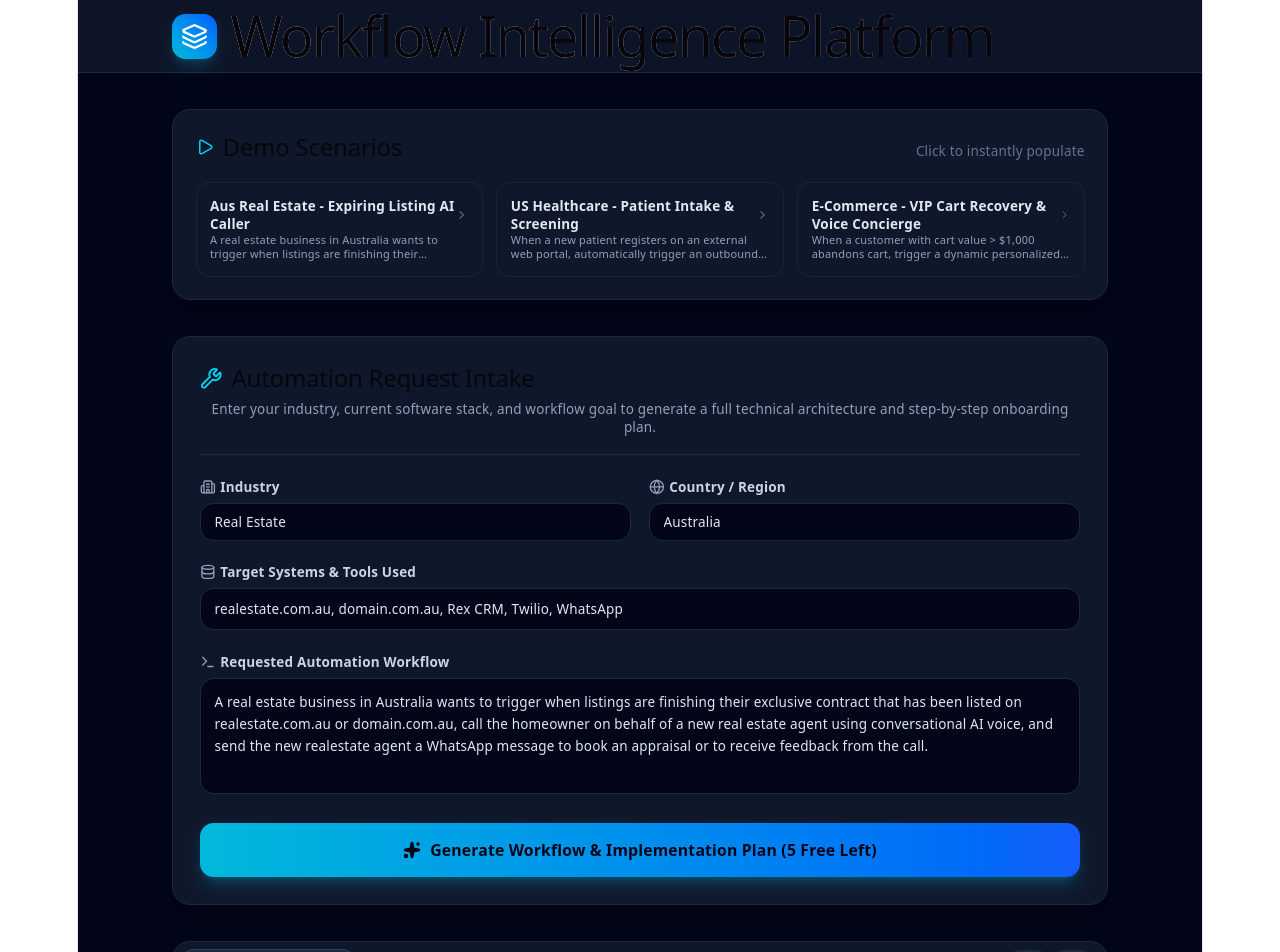
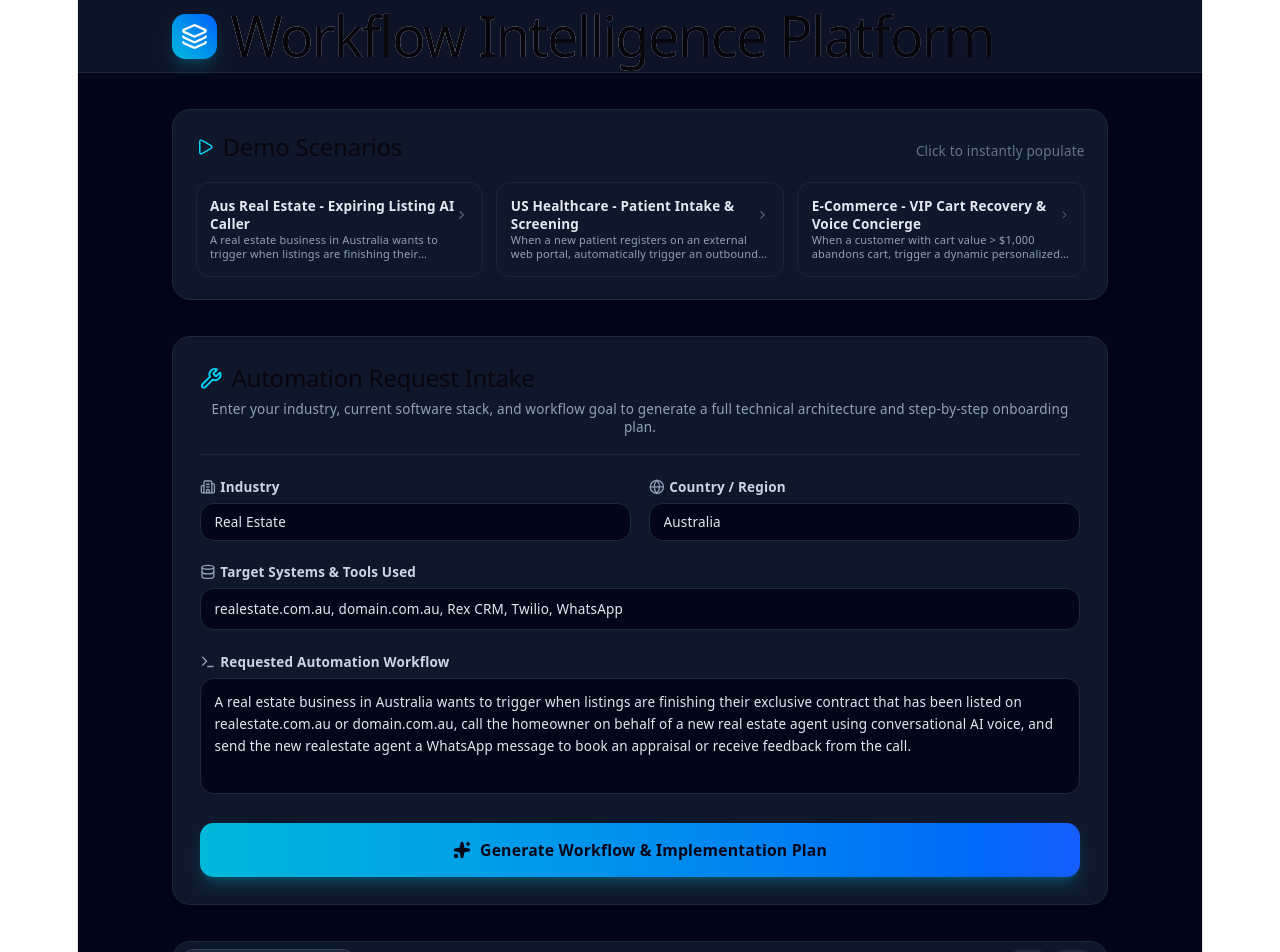
Before and after one commit to myname-Kzam01/workflow-intelligence-platform, a React (Vite) app: page / in a window 1280 px wide. Shown: the top 952 px of the page. Built offline with nearby package versions, Linux system fonts and the light colour scheme.

Commit message:
Final
Updated requestText state to remove redundancy in the message and adjusted the display of remaining free runs.

```diff
--- a/src/App.jsx
+++ b/src/App.jsx
@@ -201,13 +201,12 @@ export default function App() {
   const [industry, setIndustry] = useState("Real Estate");
   const [country, setCountry] = useState("Australia");
   const [systems, setSystems] = useState("realestate.com.au, domain.com.au, Rex CRM, Twilio, WhatsApp");
-  const [requestText, setRequestText] = useState("A real estate business in Australia wants to trigger when listings are finishing their exclusive contract that has been listed on realestate.com.au or domain.com.au, call the homeowner on behalf of a new real estate agent using conversational AI voice, and send the new realestate agent a WhatsApp message to book an appraisal or to receive feedback from the call.");
+  const [requestText, setRequestText] = useState("A real estate business in Australia wants to trigger when listings are finishing their exclusive contract that has been listed on realestate.com.au or domain.com.au, call the homeowner on behalf of a new real estate agent using conversational AI voice, and send the new realestate agent a WhatsApp message to book an appraisal or receive feedback from the call.");
 
   const [isAnalyzing, setIsAnalyzing] = useState(false);
   const [analysis, setAnalysis] = useState(DEMO_ANALYSIS);
   const [activeTab, setActiveTab] = useState("visualizer");
   const [copied, setCopied] = useState(false);
-  const [remainingFreeRuns, setRemainingFreeRuns] = useState(5);
   const [affiliateLink, setAffiliateLink] = useState("");
 
   const applyPreset = (preset) => {
@@ -445,7 +444,7 @@ export default function App() {
             ) : (
               <>
                 <Sparkles className="w-4 h-4 fill-slate-950" />
-                <span>Generate Workflow & Implementation Plan ({remainingFreeRuns} Free Left)</span>
+                <span>Generate Workflow & Implementation Plan</span>
               </>
             )}
           </button>
```
